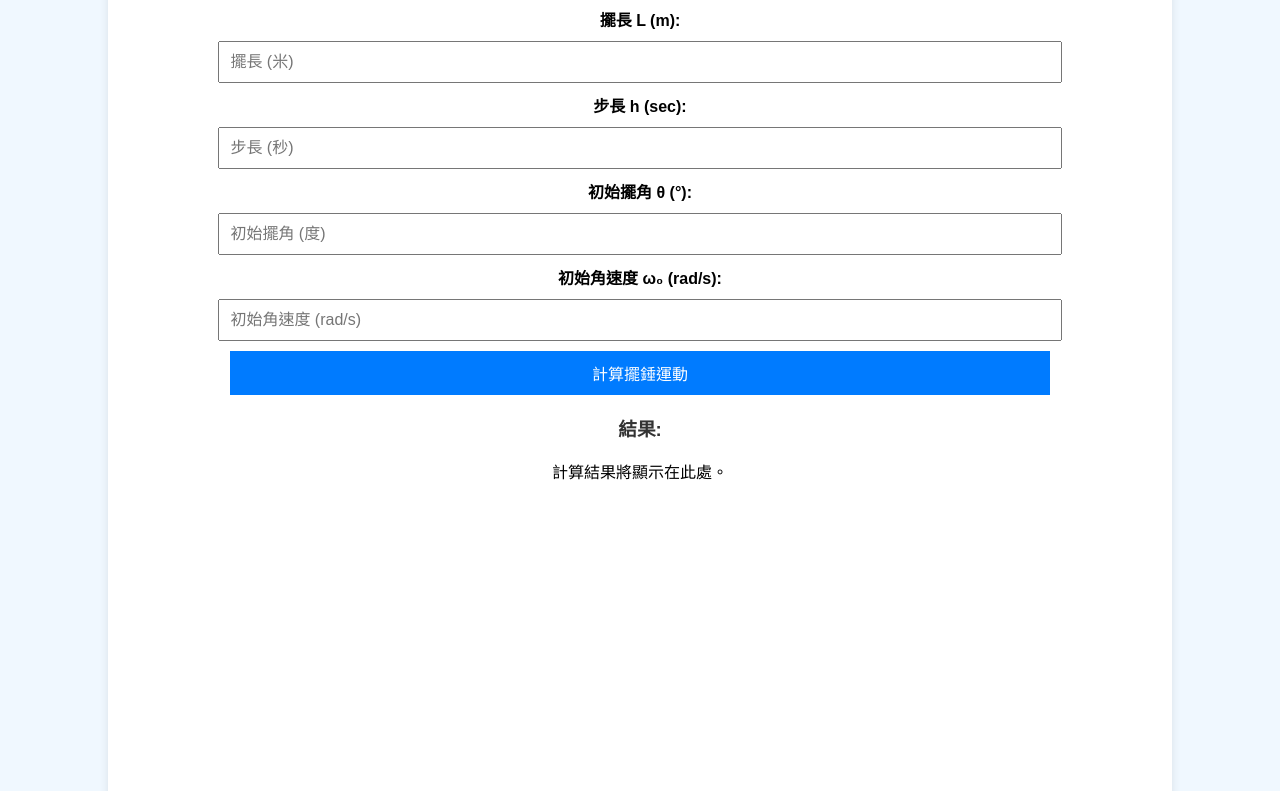
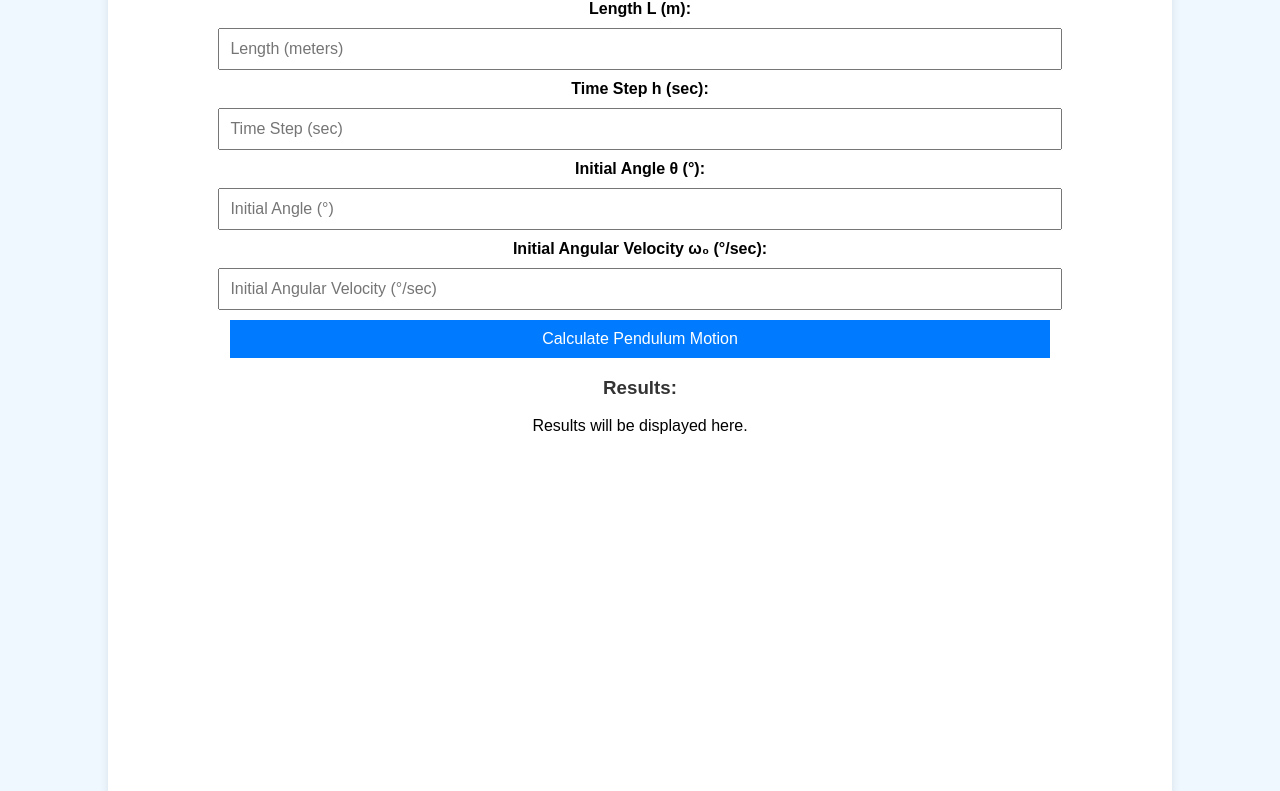
Before and after one commit to BlakeDemonvine/pendulum-simulator, a plain HTML site: page index.html in a window 1280 px wide. Shown: the part 88-879 px from the top of the page. Drawn offline with nearby package versions, Linux system fonts and the light colour scheme.

Commit message:
Update index.html

```diff
--- a/index.html
+++ b/index.html
@@ -1,26 +1,26 @@
 <!DOCTYPE html>
-<html lang="zh-Hant">
+<html lang="en">
 <head>
     <meta charset="UTF-8">
     <meta name="viewport" content="width=device-width, initial-scale=1.0">
-    <title>大角度單擺模擬</title>
+    <title>Pendulum Simulation</title>
     <link rel="stylesheet" href="styles.css">
     <script src="https://cdn.jsdelivr.net/npm/chart.js"></script>
 </head>
 <body>
     <div class="container">
-        <h2>大角度單擺模擬</h2>
-        <label for="lengthInput">擺長 L (m):</label>
-        <input type="number" id="lengthInput" placeholder="擺長 (米)" step="0.01">
-        <label for="timeStepInput">步長 h (sec):</label>
-        <input type="number" id="timeStepInput" placeholder="步長 (秒)" step="0.01">
-        <label for="angleInput">初始擺角 θ (°):</label>
-        <input type="number" id="angleInput" placeholder="初始擺角 (度)" step="0.1">
-        <label for="initialOmegaInput">初始角速度 ω₀ (rad/s):</label>
-        <input type="number" id="initialOmegaInput" placeholder="初始角速度 (rad/s)" step="0.01">
-        <button onclick="calculatePendulum()">計算擺錘運動</button>
-        <h3>結果:</h3>
-        <p id="result">計算結果將顯示在此處。</p>
+        <h2>Pendulum Simulation</h2>
+        <label for="lengthInput">Length L (m):</label>
+        <input type="number" id="lengthInput" placeholder="Length (meters)" step="0.01">
+        <label for="timeStepInput">Time Step h (sec):</label>
+        <input type="number" id="timeStepInput" placeholder="Time Step (sec)" step="0.01">
+        <label for="angleInput">Initial Angle θ (°):</label>
+        <input type="number" id="angleInput" placeholder="Initial Angle (°)" step="0.1">
+        <label for="initialOmegaInput">Initial Angular Velocity ω₀ (°/sec):</label>
+        <input type="number" id="initialOmegaInput" placeholder="Initial Angular Velocity (°/sec)" step="0.01">
+        <button onclick="calculatePendulum()">Calculate Pendulum Motion</button>
+        <h3>Results:</h3>
+        <p id="result">Results will be displayed here.</p>
         <canvas id="pendulumChart"></canvas>
         <canvas id="phaseChart"></canvas>
     </div>
```
